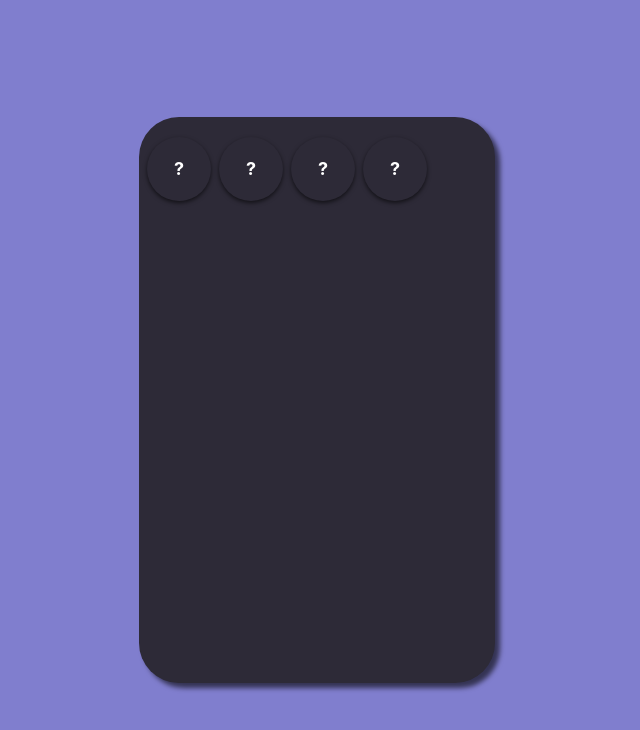
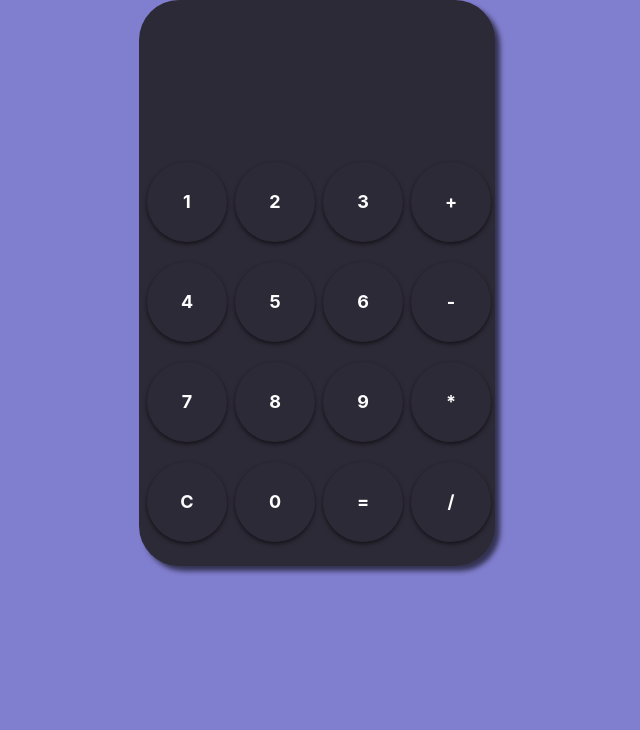
Before and after one commit to MenotiFilho/bora_codar_calc, a React (Vite) app: page / in a window 1280 px wide. Shown: the top 730 px of the page, without its empty margins (323-963 px from the left). Built offline with nearby package versions, Linux system fonts and the light colour scheme; what tailwindcss-neumorphism would draw is missing.

Commit message:
calc funcional

```diff
--- a/src/Botao.tsx
+++ b/src/Botao.tsx
@@ -1,28 +1,25 @@
-import React from "react";
+import React, { useState } from "react";
 
-function Botao() {
+interface Props {
+	value: string;
+	buttonValue: string;
+	handleClick: (e: React.MouseEvent<HTMLDivElement>) => void;
+}
+
+const Botao: React.FC<Props> = ({ value, buttonValue, handleClick }) => {
 	const classButton =
-		"bg-[#2D2A37]  shadow-[_0_2px_4px_rgba(0,0,0,0.6)] active:shadow-[inset_0_2px_4px_rgba(0,0,0,0.6)] text-white font-bold w-16 h-16 rounded-full ml-2 mt-5";
+		"bg-[#2D2A37] shadow-[_0_2px_4px_rgba(0,0,0,0.6)] active:shadow-[inset_0_2px_4px_rgba(0,0,0,0.6)] text-white font-bold w-20 h-20 rounded-full ml-2 mt-5";
 
 	const classSpan =
-		"select-none flex flex-col justify-center items-center h-full text-white font-bold text-lg ";
+		"select-none flex flex-col justify-center items-center h-full text-white font-bold text-lg";
 
 	return (
 		<div className="flex">
-			<div className={classButton}>
-				<span className={classSpan}>?</span>
-			</div>
-			<div className={classButton}>
-				<span className={classSpan}>?</span>
-			</div>
-			<div className={classButton}>
-				<span className={classSpan}>?</span>
-			</div>
-			<div className={classButton}>
-				<span className={classSpan}>?</span>
+			<div className={classButton} onClick={handleClick}>
+				<span className={classSpan}>{buttonValue}</span>
 			</div>
 		</div>
 	);
-}
+};
 
 export default Botao;
--- a/src/Calculadora.tsx
+++ b/src/Calculadora.tsx
@@ -1,10 +1,67 @@
-import React from "react";
+import React, { useState } from "react";
 import Botao from "./Botao";
+import Input from "./Input";
 
+const Calculadora: React.FC = () => {
+	const [value, setValue] = useState("");
+
+	const handleClick = (e: React.MouseEvent<HTMLDivElement>) => {
+		const buttonValue = (e.target as HTMLDivElement).textContent;
+		if (buttonValue === "C") {
+			setValue("");
+		} else if (buttonValue === "=") {
+			try {
+				setValue(eval(value).toString());
+			} catch (error) {
+				setValue("Error");
+			}
+		} else {
+			setValue(value + buttonValue);
+		}
+	};
+
+	return (
+		<div className=" bg-[#2D2A37] w-[356px] h-[566px] rounded-[40px] shadow-[_5px_5px_5px_rgba(0,0,0,0.6)] flex flex-col">
+			<Input displayValue={value} />
+			<div className="flex">
+				<Botao value={value} buttonValue={"1"} handleClick={handleClick} />
+				<Botao value={value} buttonValue={"2"} handleClick={handleClick} />
+				<Botao value={value} buttonValue={"3"} handleClick={handleClick} />
+				<Botao value={value} buttonValue={"+"} handleClick={handleClick} />
+			</div>
+			<div className=" flex">
+				<Botao value={value} buttonValue={"4"} handleClick={handleClick} />
+				<Botao value={value} buttonValue={"5"} handleClick={handleClick} />
+				<Botao value={value} buttonValue={"6"} handleClick={handleClick} />
+				<Botao value={value} buttonValue={"-"} handleClick={handleClick} />
+			</div>
+			<div className="flex">
+				<Botao value={value} buttonValue={"7"} handleClick={handleClick} />
+				<Botao value={value} buttonValue={"8"} handleClick={handleClick} />
+				<Botao value={value} buttonValue={"9"} handleClick={handleClick} />
+				<Botao value={value} buttonValue={"*"} handleClick={handleClick} />
+			</div>
+			<div className="flex">
+				<Botao value={value} buttonValue={"C"} handleClick={handleClick} />
+				<Botao value={value} buttonValue={"0"} handleClick={handleClick} />
+				<Botao value={value} buttonValue={"="} handleClick={handleClick} />
+				<Botao value={value} buttonValue={"/"} handleClick={handleClick} />
+			</div>
+		</div>
+	);
+};
+
+export default Calculadora;
+
+/*import React from "react";
 function Calculadora() {
+import Botao from "./Botao";
+import Input from "./Input";
+
 	return (
 		<div className="flex justify-center items-center flex-col">
 			<div className=" bg-[#2D2A37] w-[356px] h-[566px] rounded-[40px] shadow-[_5px_5px_5px_rgba(0,0,0,0.6)]">
+				<Input />
 				<Botao></Botao>
 			</div>
 		</div>
@@ -12,3 +69,4 @@ function Calculadora() {
 }
 
 export default Calculadora;
+*/
--- /dev/null
+++ b/src/Input.tsx
@@ -0,0 +1,18 @@
+const Input: React.FC<{ displayValue: string }> = ({ displayValue }) => {
+	return (
+		<div className="text-right h-1/4 text-white font-bold text-7xl flex items-center overflow-hidden">
+			<div
+				style={{
+					fontSize: "7xl",
+					flex: "1 1 auto",
+					minWidth: 0,
+					textOverflow: "ellipsis",
+				}}
+			>
+				{displayValue}
+			</div>
+		</div>
+	);
+};
+
+export default Input;
```
